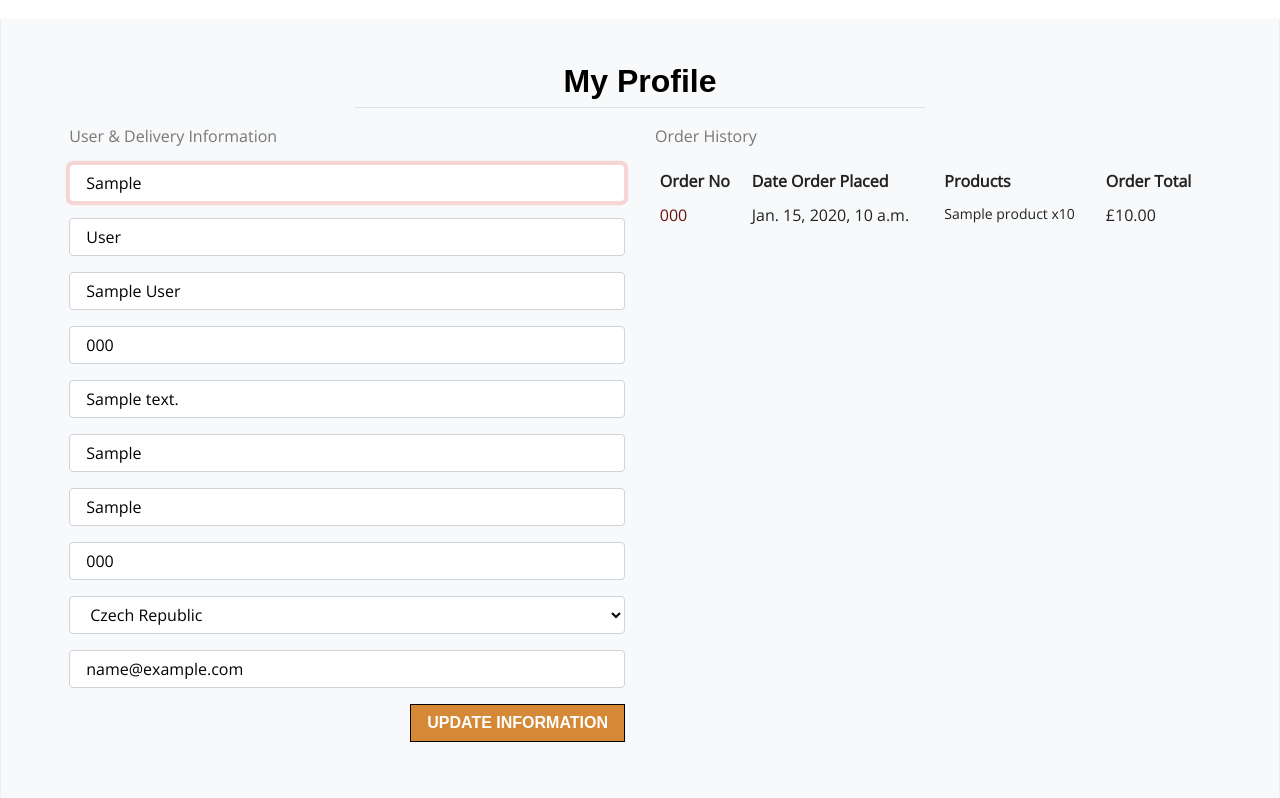
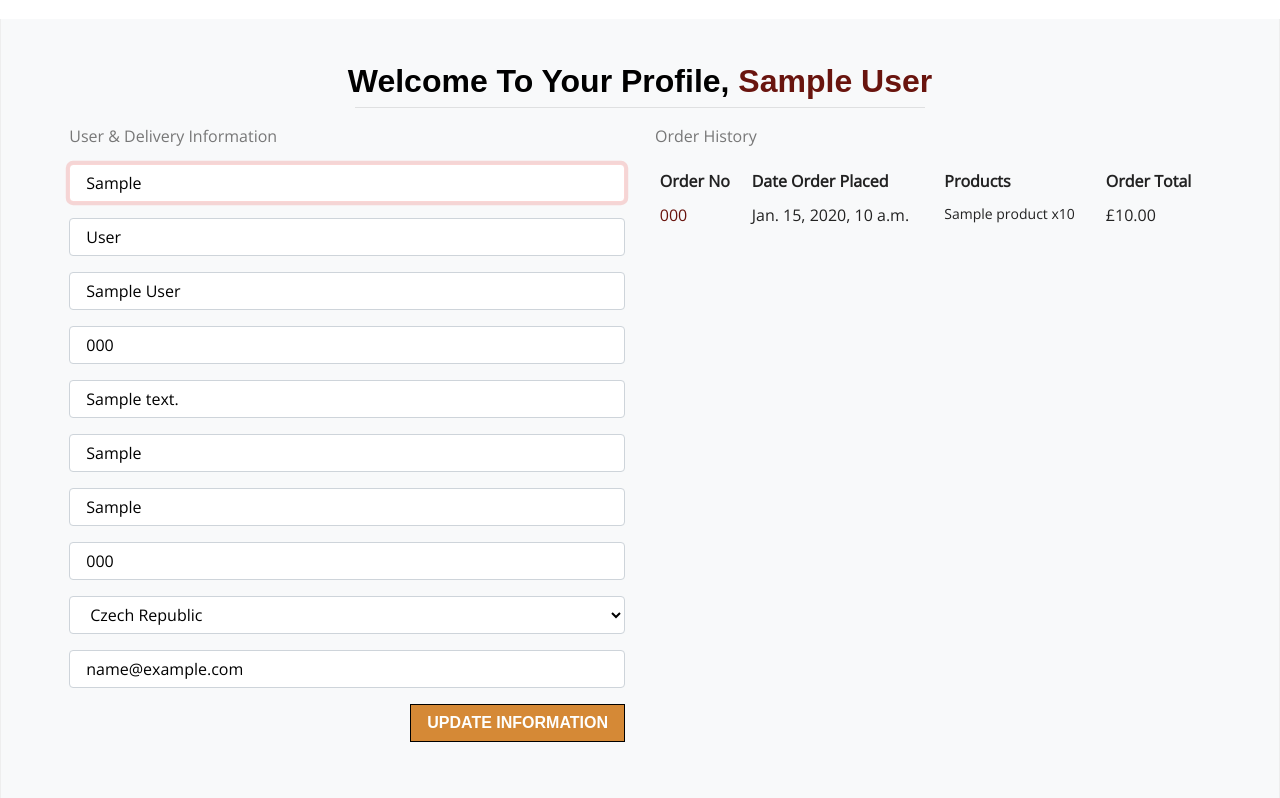
Before and after one commit to legenduzair/the-halal-butcher, a Django app: page /profile/ in a window 1280 px wide. Shown: the part 101-899 px from the top of the page. Run offline with Django 3.2, Linux system fonts and the light colour scheme; a user stored in the database is signed in; tables that the repository leaves empty hold one stand-in row (values such as "Sample post"); some libraries are stand-ins or nearby versions; some web fonts are replaced.

Commit message:
Add display name to profiles html

```diff
--- a/profiles/static/css/profiles.css
+++ b/profiles/static/css/profiles.css
@@ -19,3 +19,7 @@
     max-height: 416px; /* height of profile form + submit button */
     overflow-y: auto;
 }
+
+.display-name {
+    color: #69140E;
+}
--- a/profiles/templates/profiles.html
+++ b/profiles/templates/profiles.html
@@ -18,7 +18,7 @@
     <div class="container col-11">
         <div class="row">
             <div class="col text-center mt-5 mb-3 pt-3">
-                <h2>My Profile</h2>
+                <h2>Welcome To Your Profile, <span class="display-name">{{ profile.display_name }}</span></h2>
                 <hr class="w-50 m-auto">
             </div>
         </div>
--- a/profiles/views.py
+++ b/profiles/views.py
@@ -28,7 +28,8 @@ def profile(request):
     context = {
         'form': form,
         'orders': orders,
-        'on_profile_page': True
+        'on_profile_page': True,
+        'profile': profile,
     }
 
     return render(request, template, context)
```
